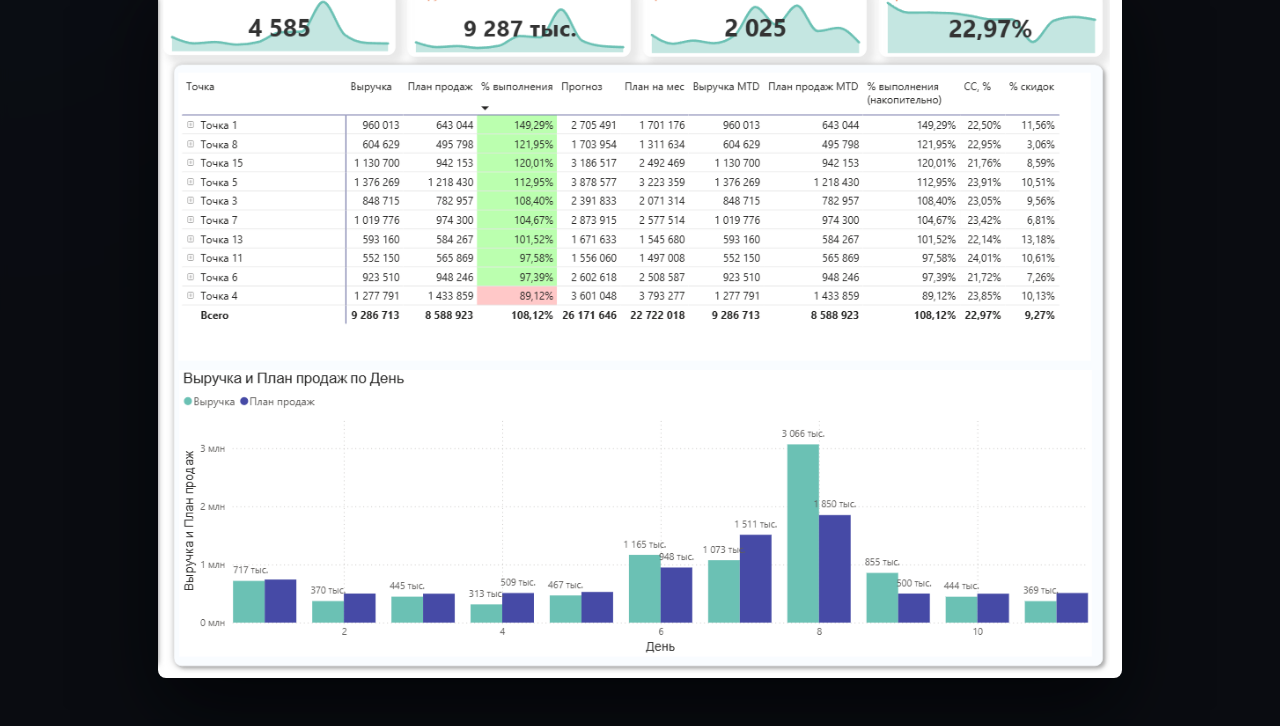
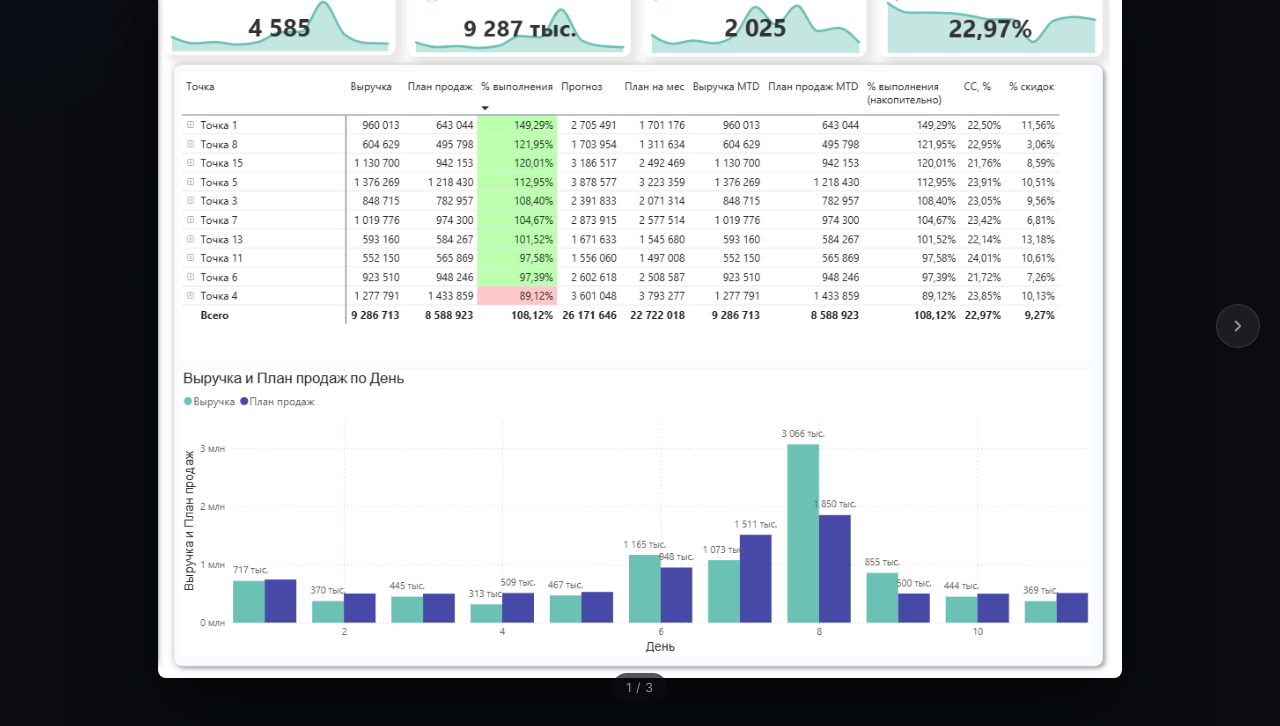
Before and after one commit to Idigeshev/Idigeshev.github.io, a plain HTML site: page cases/plan-fact/index.html in a window 1280 px wide. Both pictures are taken after a click on the element 442 px from the left and 1626 px from the top of the page. Shown: the part 1300-2026 px from the top of the page. Drawn offline with Linux system fonts and the light colour scheme.

Commit message:
Add lightbox navigation: prev/next buttons, counter, arrow keys

```diff
--- a/cases/plan-fact/index.html
+++ b/cases/plan-fact/index.html
@@ -419,6 +419,51 @@
             color: var(--text-bright);
         }
 
+        .lightbox-nav {
+            position: fixed;
+            top: 50%;
+            transform: translateY(-50%);
+            background: rgba(255, 255, 255, 0.07);
+            border: 1px solid rgba(255, 255, 255, 0.12);
+            color: var(--text-muted);
+            width: 44px;
+            height: 44px;
+            border-radius: 50%;
+            display: flex;
+            align-items: center;
+            justify-content: center;
+            cursor: pointer;
+            transition: background 0.2s, color 0.2s;
+            z-index: 10001;
+            user-select: none;
+        }
+
+        .lightbox-nav:hover {
+            background: rgba(255, 255, 255, 0.15);
+            color: var(--text-bright);
+        }
+
+        .lightbox-prev {
+            left: 20px;
+        }
+
+        .lightbox-next {
+            right: 20px;
+        }
+
+        .lightbox-counter {
+            position: fixed;
+            bottom: 24px;
+            left: 50%;
+            transform: translateX(-50%);
+            font-size: 0.78rem;
+            color: var(--text-muted);
+            background: rgba(10, 12, 18, 0.7);
+            padding: 4px 14px;
+            border-radius: 20px;
+            letter-spacing: 0.05em;
+        }
+
         /* ── Responsive ── */
         @media (max-width: 640px) {
             .page {
@@ -605,7 +650,20 @@
     <!-- Lightbox -->
     <div class="lightbox" id="lightbox">
         <span class="lightbox-close" id="lightbox-close">✕</span>
+        <span class="lightbox-nav lightbox-prev" id="lightbox-prev">
+            <svg width="18" height="18" viewBox="0 0 24 24" fill="none" stroke="currentColor" stroke-width="2.5"
+                stroke-linecap="round" stroke-linejoin="round">
+                <polyline points="15 18 9 12 15 6" />
+            </svg>
+        </span>
+        <span class="lightbox-nav lightbox-next" id="lightbox-next">
+            <svg width="18" height="18" viewBox="0 0 24 24" fill="none" stroke="currentColor" stroke-width="2.5"
+                stroke-linecap="round" stroke-linejoin="round">
+                <polyline points="9 18 15 12 9 6" />
+            </svg>
+        </span>
         <img id="lightbox-img" src="" alt="">
+        <span class="lightbox-counter" id="lightbox-counter"></span>
     </div>
 
     <script>
@@ -618,26 +676,50 @@
         // Lightbox
         const lightbox = document.getElementById('lightbox');
         const lbImg = document.getElementById('lightbox-img');
+        const lbCounter = document.getElementById('lightbox-counter');
 
-        document.querySelectorAll('.gallery-item[data-src]').forEach(item => {
-            item.addEventListener('click', () => {
-                const src = item.dataset.src;
-                const img = item.querySelector('img');
-                // Если есть реальная картинка — открываем лайтбокс
-                if (img) {
-                    lbImg.src = img.src;
-                    lightbox.classList.add('open');
-                }
-            });
+        const galleryItems = [...document.querySelectorAll('.gallery-item[data-src]')]
+            .filter(item => item.querySelector('img'));
+        let currentIndex = 0;
+
+        function openLightbox(index) {
+            currentIndex = index;
+            const img = galleryItems[currentIndex].querySelector('img');
+            lbImg.src = img.src;
+            lbCounter.textContent = `${currentIndex + 1} / ${galleryItems.length}`;
+            const hasPrev = currentIndex > 0;
+            const hasNext = currentIndex < galleryItems.length - 1;
+            document.getElementById('lightbox-prev').style.display = hasPrev ? 'flex' : 'none';
+            document.getElementById('lightbox-next').style.display = hasNext ? 'flex' : 'none';
+            lightbox.classList.add('open');
+        }
+
+        function closeLightbox() { lightbox.classList.remove('open'); }
+
+        galleryItems.forEach((item, i) => {
+            item.addEventListener('click', () => openLightbox(i));
         });
 
-        lightbox.addEventListener('click', () => lightbox.classList.remove('open'));
+        document.getElementById('lightbox-prev').addEventListener('click', (e) => {
+            e.stopPropagation();
+            if (currentIndex > 0) openLightbox(currentIndex - 1);
+        });
+
+        document.getElementById('lightbox-next').addEventListener('click', (e) => {
+            e.stopPropagation();
+            if (currentIndex < galleryItems.length - 1) openLightbox(currentIndex + 1);
+        });
+
+        lightbox.addEventListener('click', closeLightbox);
         document.getElementById('lightbox-close').addEventListener('click', (e) => {
             e.stopPropagation();
-            lightbox.classList.remove('open');
+            closeLightbox();
         });
         document.addEventListener('keydown', (e) => {
-            if (e.key === 'Escape') lightbox.classList.remove('open');
+            if (!lightbox.classList.contains('open')) return;
+            if (e.key === 'Escape') closeLightbox();
+            if (e.key === 'ArrowLeft' && currentIndex > 0) openLightbox(currentIndex - 1);
+            if (e.key === 'ArrowRight' && currentIndex < galleryItems.length - 1) openLightbox(currentIndex + 1);
         });
     </script>
 </body>
```
